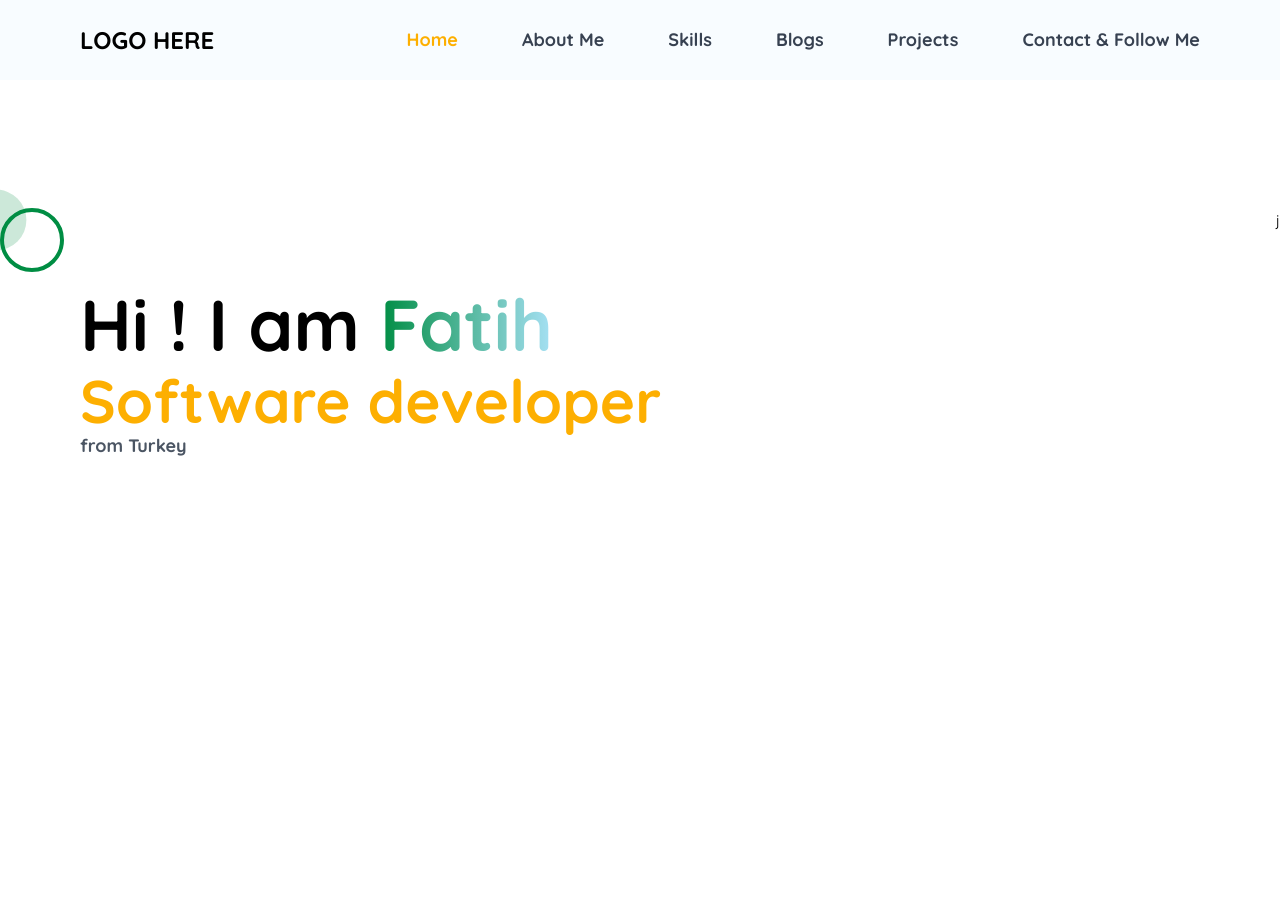
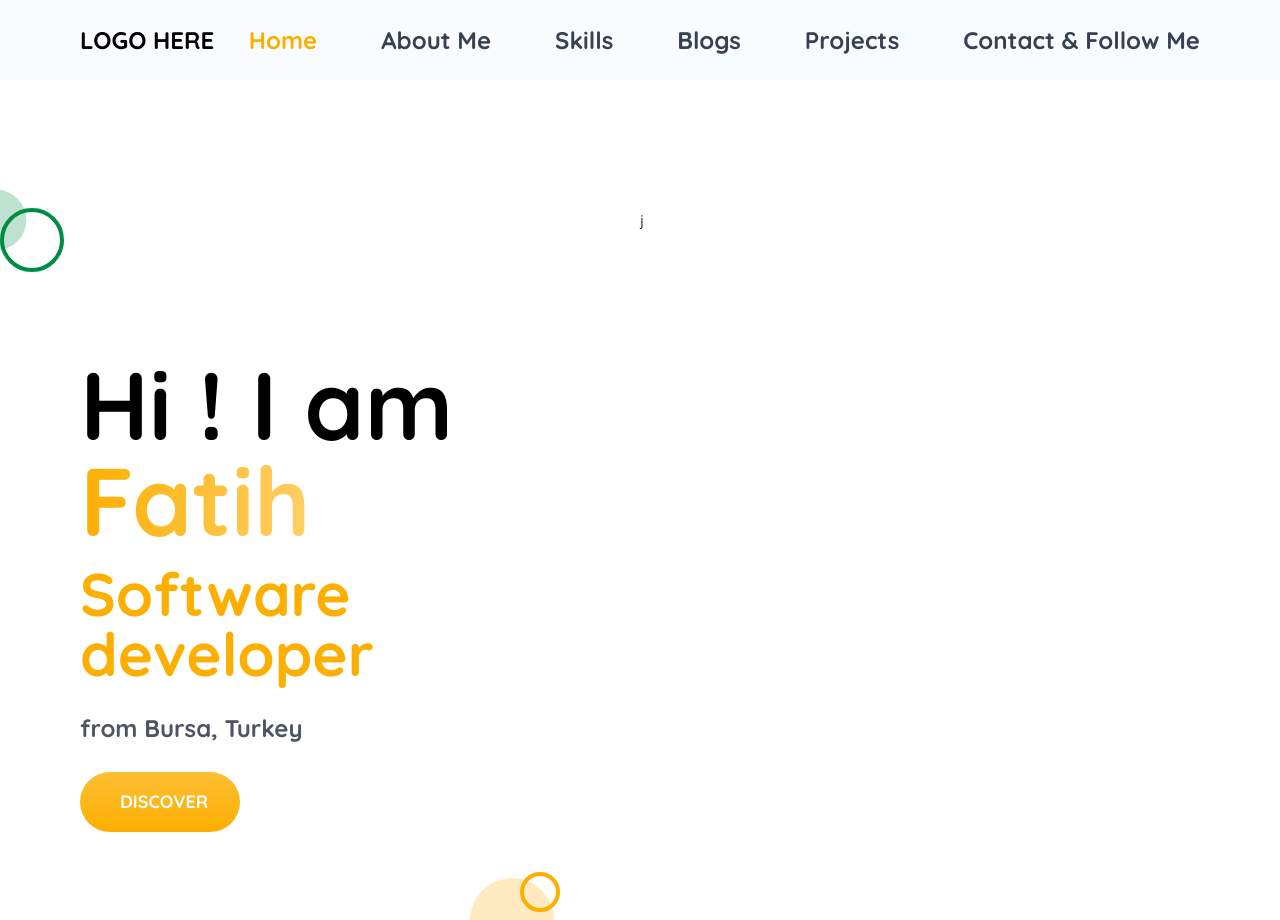
Before and after one commit to fatihes1/fatihes-resume-website, a Vue app in the folder resume-website/: page / in a window 1280 px wide. Shown: the top 920 px of the page. Before the commit the page ends 800 px from the top, so only its background shows below. Built offline with nearby package versions, Linux system fonts and the light colour scheme.

Commit message:
end - half of welcome page

```diff
--- a/resume-website/src/components/Header.vue
+++ b/resume-website/src/components/Header.vue
@@ -1,32 +1,49 @@
 <template>
   <div class="container mx-auto mt-32">
-    <div class="flex justify-between">
-      <div class="flex flex-col">
+    <div class="flex">
+      <div class="flex flex-col gap-y-3 w-1/2">
         <div>
           <span
             class="w-16 h-16 border-4 border-brand_green rounded-full grid place-items-center relative mb-4"
           >
             <span
-              class="absolute -top-6 -left-10 w-16 h-16 bg-brand_green scale-95 rounded-full -z-1 bg-opacity-20"
+              class="absolute -top-6 -left-10 w-16 h-16 bg-brand_green scale-95 rounded-full -z-1 bg-opacity-25"
             ></span>
           </span>
         </div>
-        <div class="font-bold text-7xl ml-20">
+        <div class="font-bold text-8xl ml-20 mt-14">
           <h1>
             Hi ! I am
             <span
-              class="text-transparent bg-clip-text bg-gradient-to-r from-brand_green to-brand_blue"
+              class="text-transparent bg-clip-text bg-gradient-to-r from-brand_orange to-brand_orange/60"
               >Fatih</span
-            ><br /><span class="text-brand_orange text-6xl"
+            ><span class="text-brand_orange text-6xl block mt-4"
               >Software developer</span
             >
           </h1>
         </div>
-        <div class="ml-20">
-          <h2 class="text-gray-600 font-bold text-lg">from Turkey</h2>
+        <div class="ml-20 mt-4">
+          <h2 class="text-gray-600 font-bold text-2xl">from Bursa, Turkey</h2>
+        </div>
+
+        <a
+          href="/"
+          class="bg-gradient-to-b from-brand_orange/80 to-brand_orange w-1/4 px-10 py-4 text-center rounded-full ml-20 mt-4 text-lg font-bold text-white"
+        >
+          DISCOVER
+        </a>
+
+        <div class="flex justify-end mr-20 mt-7">
+          <span
+            class="w-10 h-10 border-4 border-brand_orange rounded-full grid place-items-center relative mb-4"
+          >
+            <span
+              class="absolute -bottom-10 -left-10 w-14 h-14 bg-brand_orange scale-150 rounded-full -z-1 bg-opacity-25"
+            ></span>
+          </span>
         </div>
       </div>
-      <div class="flex justify-items-start">j</div>
+      <div class="flex justify-items-start w-1/2">j</div>
     </div>
   </div>
 </template>
--- a/resume-website/src/components/NavBar.vue
+++ b/resume-website/src/components/NavBar.vue
@@ -6,7 +6,7 @@
       <h1 class="text-2xl">LOGO HERE</h1>
     </div>
     <div class="mr-20">
-      <ul class="flex flex-row gap-x-16 text-lg text-gray-700">
+      <ul class="flex flex-row gap-x-16 text-2xl text-gray-700">
         <li class="text-brand_orange">Home</li>
         <li>About Me</li>
         <li>Skills</li>
```
